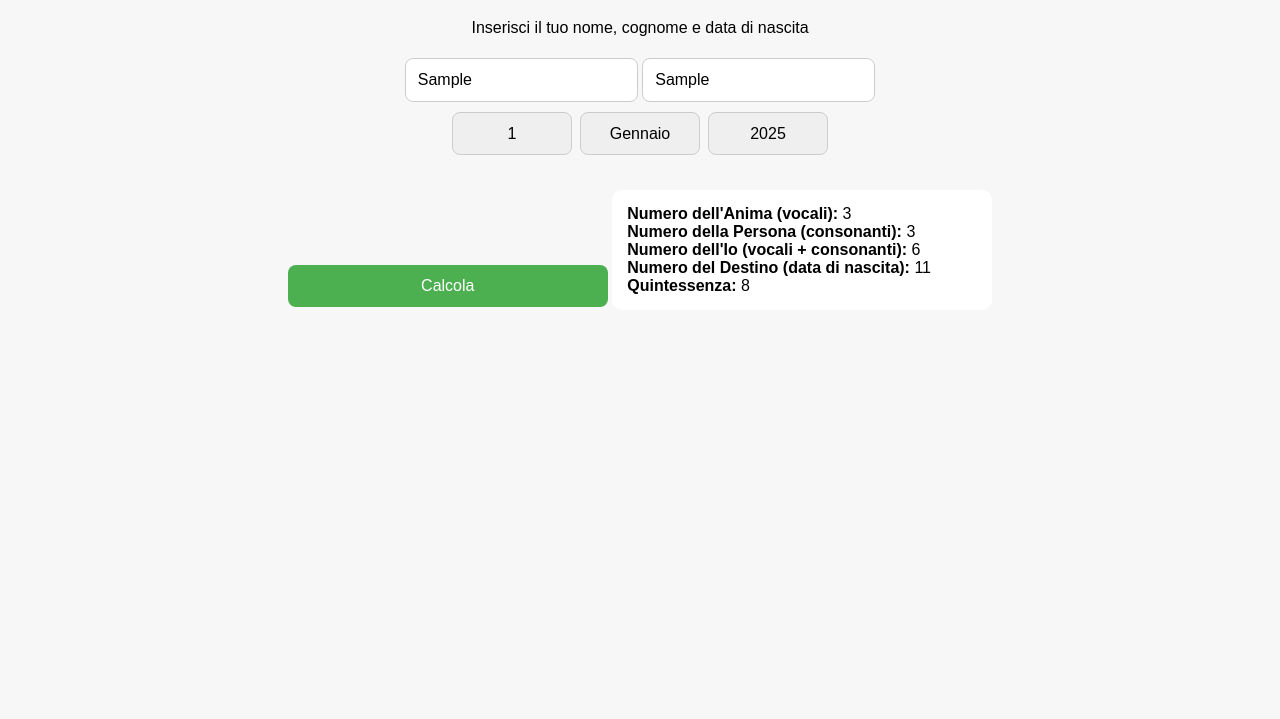
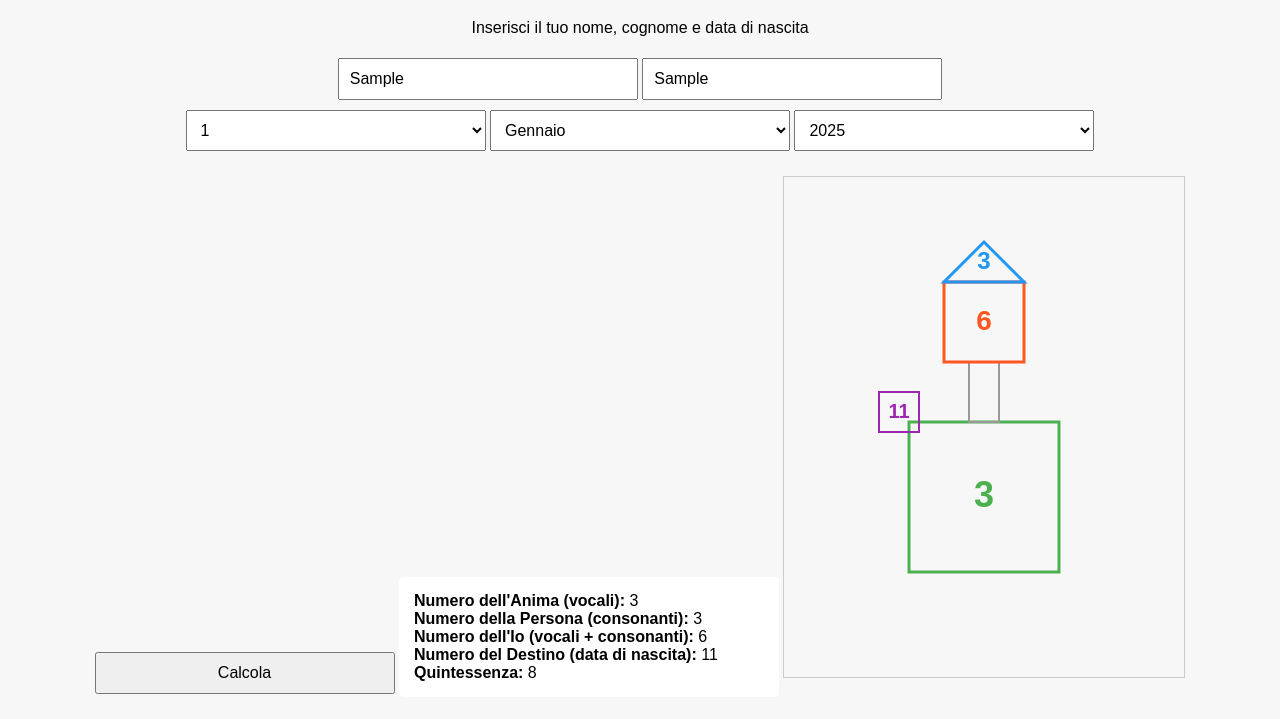
Before and after one commit to eugeniobertuzzo5-netizen/prova, a plain HTML site: page index.html in a window 1280 px wide. Both pictures are taken after typing "Sample", "Sample" into the empty fields and a click on the button "Calcola". Shown: the part 81-800 px from the top of the page. Drawn offline with Linux system fonts and the light colour scheme.

Commit message:
Update index.html

```diff
--- a/index.html
+++ b/index.html
@@ -13,74 +13,35 @@
         margin: 0;
     }
     h1 { color: #333; }
-
     input, select, button {
-        padding: 12px;
+        padding: 10px;
         margin: 5px 0;
         font-size: 16px;
+        width: 90%;
+        max-width: 300px;
         box-sizing: border-box;
-        border-radius: 8px;
-        border: 1px solid #ccc;
-        outline: none;
     }
-
-    button {
-        cursor: pointer;
-        background-color: #4CAF50;
-        color: white;
-        border: none;
-        width: 95%;
-        max-width: 320px;
-        transition: background-color 0.3s;
-    }
-    button:hover {
-        background-color: #45a049;
-    }
-
+    button { cursor: pointer; }
     .output {
         background: white;
         margin-top: 20px;
         padding: 15px;
-        border-radius: 10px;
+        border-radius: 5px;
         display: inline-block;
         text-align: left;
         min-width: 250px;
         width: 90%;
         max-width: 350px;
     }
-
-    .date-picker {
-        display: flex;
-        justify-content: center;
-        gap: 8px;
-        flex-wrap: wrap;
-        margin-bottom: 10px;
+    canvas {
+        margin-top: 20px;
+        border: 1px solid #ccc;
+        max-width: 100%;
+        height: auto;
     }
-    .date-picker select {
-        flex: 1;
-        min-width: 100px;
-        max-width: 120px;
-        appearance: none;
-        -webkit-appearance: none;
-        -moz-appearance: none;
-        padding: 12px;
-        font-size: 16px;
-        text-align: center;
-    }
-
     @media (max-width: 400px) {
-        input, select, button {
-            font-size: 14px;
-            padding: 10px;
-        }
-        .output {
-            padding: 10px;
-            font-size: 14px;
-        }
-        .date-picker select {
-            font-size: 14px;
-            padding: 10px;
-        }
+        input, select, button { font-size: 14px; padding: 8px; }
+        .output { padding: 10px; font-size: 14px; }
     }
 </style>
 </head>
@@ -92,15 +53,14 @@
 <input type="text" id="nome" placeholder="Nome">
 <input type="text" id="cognome" placeholder="Cognome"><br>
 
-<div class="date-picker">
-    <select id="giorno"></select>
-    <select id="mese"></select>
-    <select id="anno"></select>
-</div>
+<select id="giorno"></select>
+<select id="mese"></select>
+<select id="anno"></select><br>
 
 <button onclick="calcola()">Calcola</button>
 
 <div id="risultato" class="output"></div>
+<canvas id="canvasNumeri" width="400" height="500"></canvas>
 
 <script>
 function letterToNumber(c) {
@@ -112,8 +72,7 @@ function letterToNumber(c) {
 }
 
 function isVowel(c) {
-    c = c.toUpperCase();
-    return ['A','E','I','O','U'].includes(c);
+    return ['A','E','I','O','U'].includes(c.toUpperCase());
 }
 
 function isSpecial(num) {
@@ -146,17 +105,13 @@ function calcola() {
     for (let c of completo) {
         if (/[a-zA-Z]/.test(c)) {
             let numero = letterToNumber(c);
-            if (isVowel(c))
-                sommaVocali += numero;
-            else
-                sommaConsonanti += numero;
+            if (isVowel(c)) sommaVocali += numero;
+            else sommaConsonanti += numero;
         }
     }
 
     let sommaData = 0;
-    for (let cifra of (""+giorno+mese+anno)) {
-        sommaData += parseInt(cifra);
-    }
+    for (let cifra of (""+giorno+mese+anno)) sommaData += parseInt(cifra);
 
     sommaVocali = riduciNumero(sommaVocali);
     sommaConsonanti = riduciNumero(sommaConsonanti);
@@ -172,6 +127,81 @@ function calcola() {
         <strong>Numero del Destino (data di nascita):</strong> ${sommaData}<br>
         <strong>Quintessenza:</strong> ${quintessenza}
     `;
+
+    let canvas = document.getElementById("canvasNumeri");
+    let ctx = canvas.getContext("2d");
+    ctx.clearRect(0,0,canvas.width,canvas.height);
+
+    let latoGrande = 150;
+    let latoPiccolo = 80;
+    let latoDest = 40;
+    let spazioDest = 10; // distanza dall'angolo esterno del quadrato
+    let centroX = canvas.width / 2;
+    let centroY = canvas.height / 2 + 70;
+
+    // Quadrato grande in basso (Anima)
+    ctx.fillStyle = "rgba(0,0,0,0)";
+    ctx.strokeStyle = "#4CAF50";
+    ctx.lineWidth = 3;
+    ctx.fillRect(centroX - latoGrande/2, centroY - latoGrande/2, latoGrande, latoGrande);
+    ctx.strokeRect(centroX - latoGrande/2, centroY - latoGrande/2, latoGrande, latoGrande);
+
+    // Numero dell'Anima
+    ctx.fillStyle = "#4CAF50";
+    ctx.font = "bold 36px Arial";
+    ctx.textAlign = "center";
+    ctx.textBaseline = "middle";
+    ctx.fillText(sommaVocali, centroX, centroY);
+
+    // Quadrato piccolo DESTINO (fuori il quadrato grande, angolo in alto a sinistra)
+    ctx.fillStyle = "rgba(0,0,0,0)";
+    ctx.strokeStyle = "#9C27B0";
+    ctx.lineWidth = 2;
+    let destX = centroX - latoGrande/2 - latoDest/2 + spazioDest;
+    let destY = centroY - latoGrande/2 - latoDest/2 + spazioDest;
+    ctx.fillRect(destX - latoDest/2, destY - latoDest/2, latoDest, latoDest);
+    ctx.strokeRect(destX - latoDest/2, destY - latoDest/2, latoDest, latoDest);
+
+    // Numero del Destino
+    ctx.fillStyle = "#9C27B0";
+    ctx.font = "bold 20px Arial";
+    ctx.fillText(sommaData, destX, destY);
+
+    // Rettangolo collegamento tra Anima e IO
+    ctx.fillStyle = "rgba(0,0,0,0)";
+    ctx.strokeStyle = "#999";
+    ctx.lineWidth = 2;
+    ctx.fillRect(centroX - 15, centroY - latoGrande/2 - 60, 30, 60);
+    ctx.strokeRect(centroX - 15, centroY - latoGrande/2 - 60, 30, 60);
+
+    // Quadrato piccolo in alto (IO)
+    let quadratoY = centroY - latoGrande/2 - latoPiccolo - 60;
+    ctx.fillStyle = "rgba(0,0,0,0)";
+    ctx.strokeStyle = "#FF5722";
+    ctx.lineWidth = 3;
+    ctx.fillRect(centroX - latoPiccolo/2, quadratoY, latoPiccolo, latoPiccolo);
+    ctx.strokeRect(centroX - latoPiccolo/2, quadratoY, latoPiccolo, latoPiccolo);
+
+    // Numero dell'IO
+    ctx.fillStyle = "#FF5722";
+    ctx.font = "bold 28px Arial";
+    ctx.fillText(sommaVC, centroX, quadratoY + latoPiccolo/2);
+
+    // Triangolo sopra il quadrato piccolo (Persona)
+    ctx.fillStyle = "rgba(0,0,0,0)";
+    ctx.strokeStyle = "#2196F3";
+    ctx.lineWidth = 3;
+    ctx.beginPath();
+    ctx.moveTo(centroX - latoPiccolo/2, quadratoY);
+    ctx.lineTo(centroX + latoPiccolo/2, quadratoY);
+    ctx.lineTo(centroX, quadratoY - latoPiccolo/2);
+    ctx.closePath();
+    ctx.stroke();
+
+    // Numero della Persona
+    ctx.fillStyle = "#2196F3";
+    ctx.font = "bold 24px Arial";
+    ctx.fillText(sommaConsonanti, centroX, quadratoY - latoPiccolo/4);
 }
 
 // Popoliamo i menu a tendina
@@ -186,16 +216,16 @@ window.onload = function() {
 
     let meseSelect = document.getElementById("mese");
     const mesi = ["Gennaio","Febbraio","Marzo","Aprile","Maggio","Giugno","Luglio","Agosto","Settembre","Ottobre","Novembre","Dicembre"];
-    mesi.forEach((m, index) => {
+    for (let i=0; i<12; i++) {
         let option = document.createElement("option");
-        option.value = index + 1;
-        option.text = m;
+        option.value = i+1;
+        option.text = mesi[i];
         meseSelect.add(option);
-    });
+    }
 
     let annoSelect = document.getElementById("anno");
-    let currentYear = new Date().getFullYear();
-    for (let i = currentYear; i >= 1900; i--) {
+    let annoCorrente = new Date().getFullYear();
+    for (let i = annoCorrente; i >= 1900; i--) {
         let option = document.createElement("option");
         option.value = i;
         option.text = i;
```
